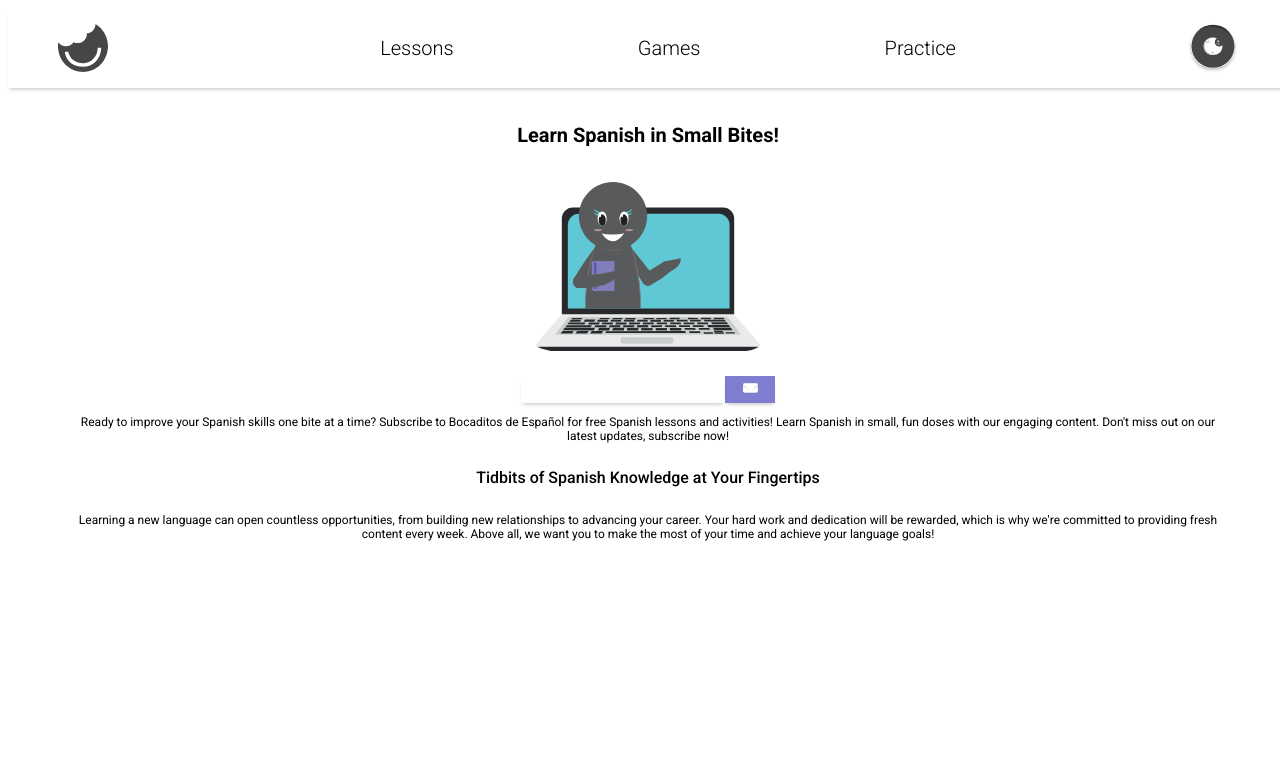
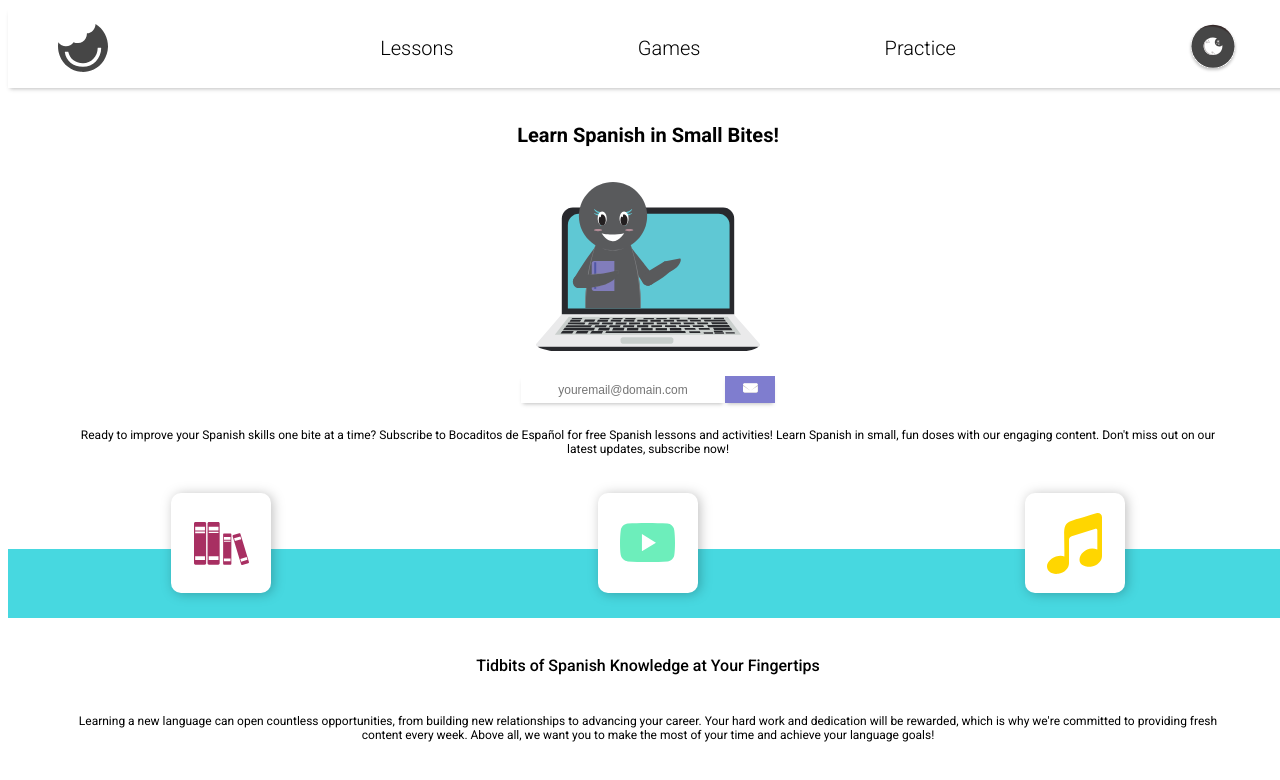
Before and after one commit to judithsanchez/bocaditosespanol, a React (Vite) app: page / in a window 1280 px wide. Shown: the top 780 px of the page. Built offline with nearby package versions, Linux system fonts and the light colour scheme.

Commit message:
Made progress

```diff
--- a/src/components/Homepage/Homepage.css
+++ b/src/components/Homepage/Homepage.css
@@ -4,7 +4,6 @@
   flex-flow: column nowrap;
   margin: 0 auto;
   text-align: center;
-  width: 90%;
 }
 
 .first-vp {
@@ -27,9 +26,45 @@
 .first-vp p {
   font-size: 1.2rem;
   font-weight: 400;
+  margin-top: 2.5rem;
+  width: 90%;
 }
 
 .first-vp h2 {
   font-size: 1.6rem;
   font-weight: 500;
 }
+
+.homepage-cards {
+  background: linear-gradient(to top, var(--main-color) 55%, transparent 45%);
+  display: flex;
+  flex-flow: row nowrap;
+  height: 12.5rem;
+  justify-content: space-around;
+  margin: 2.5rem 0;
+  width: 100%;
+}
+
+.homepage-card {
+  background-color: white;
+  background-position: center;
+  background-repeat: no-repeat;
+  background-size: 55%;
+  border-radius: 1rem;
+  cursor: pointer;
+  filter: drop-shadow(2px 1px 6px rgba(0, 0, 0, 0.25));
+  height: 10rem;
+  width: 10rem;
+}
+
+#lessons-card {
+  background-image: url(/src/components/Homepage/assets/icon-books-stack.svg);
+}
+
+#youtube-card {
+  background-image: url(/src/components/Homepage/assets/icon-youtube.svg);
+}
+
+#music-card {
+  background-image: url(/src/components/Homepage/assets/icon-musical-note.svg);
+}
--- a/src/components/Homepage/Homepage.jsx
+++ b/src/components/Homepage/Homepage.jsx
@@ -18,7 +18,7 @@ function Homepage() {
           on our latest updates, subscribe now!
         </p>
 
-        <div>
+        <div className="homepage-cards">
           <div className="homepage-card" id="lessons-card"></div>
           <div className="homepage-card" id="youtube-card"></div>
           <div className="homepage-card" id="music-card"></div>
--- a/src/components/SubscriptionForm/SubscriptionForm.css
+++ b/src/components/SubscriptionForm/SubscriptionForm.css
@@ -6,7 +6,11 @@
 .SubscriptionForm input {
   border: none;
   box-shadow: var(--current-mode-box-shadow);
+  font-size: 1.2rem;
+  font-weight: 100;
   height: 2.5rem;
+  outline: none;
+  text-align: center;
   width: 20rem;
 }
 
--- a/src/components/SubscriptionForm/SubscriptionForm.jsx
+++ b/src/components/SubscriptionForm/SubscriptionForm.jsx
@@ -4,7 +4,7 @@ import '/src/components/SubscriptionForm/SubscriptionForm.css';
 function SubscriptionForm() {
   return (
     <form className="SubscriptionForm">
-      <input type="text" />
+      <input placeholder="youremail@domain.com" type="text" />
       <button>
         <img
           src="/src/components/SubscriptionForm/assets/icon-envelope.svg"
--- a/src/index.css
+++ b/src/index.css
@@ -1,7 +1,7 @@
 :root {
   background-color: var(--current-mode);
   box-sizing: border-box;
-  font-family: Roboto;
+  font-family: 'Roboto', sans-serif;
   font-size: 62.5%;
   margin: 0;
   padding: 0;
```
